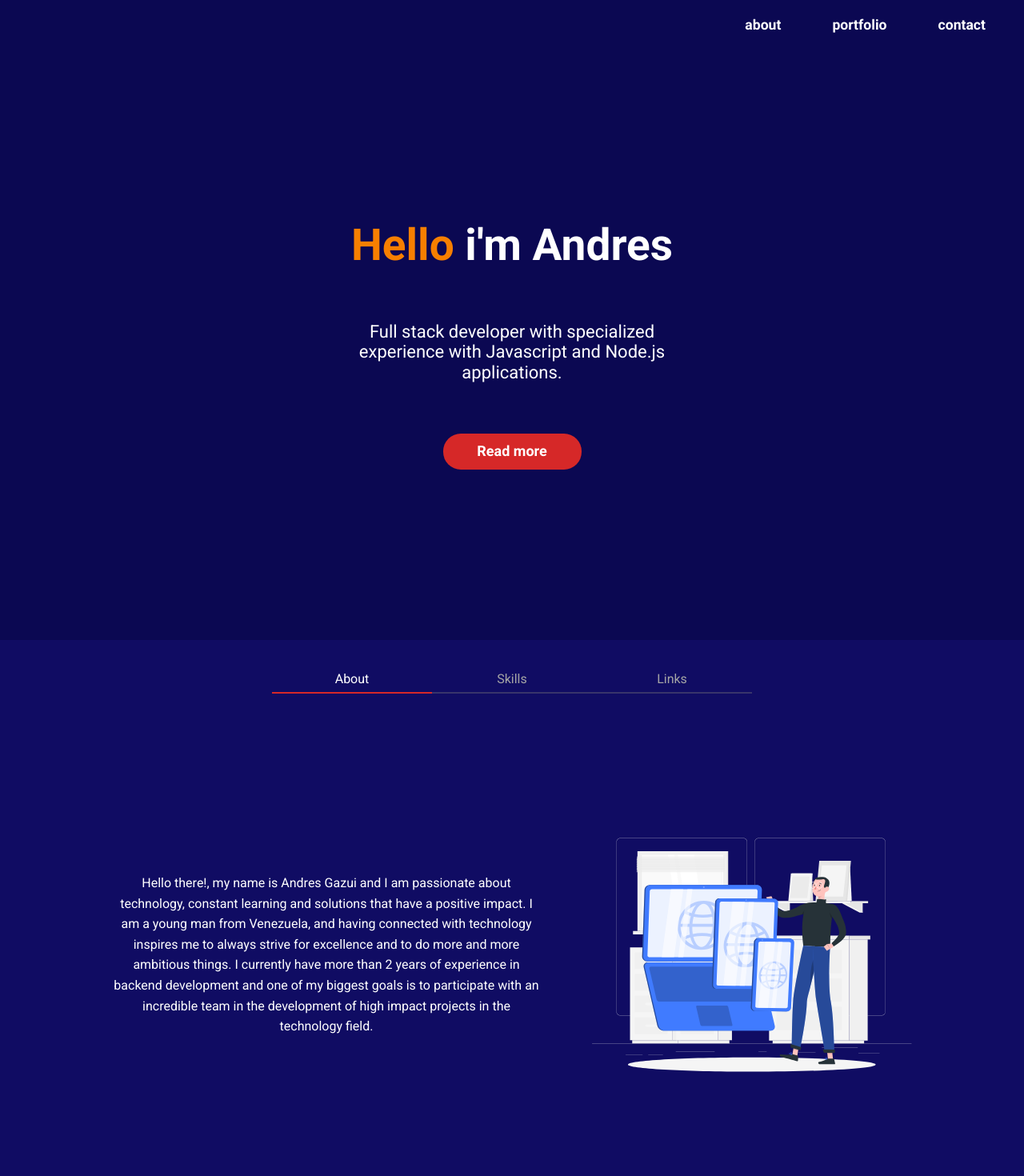
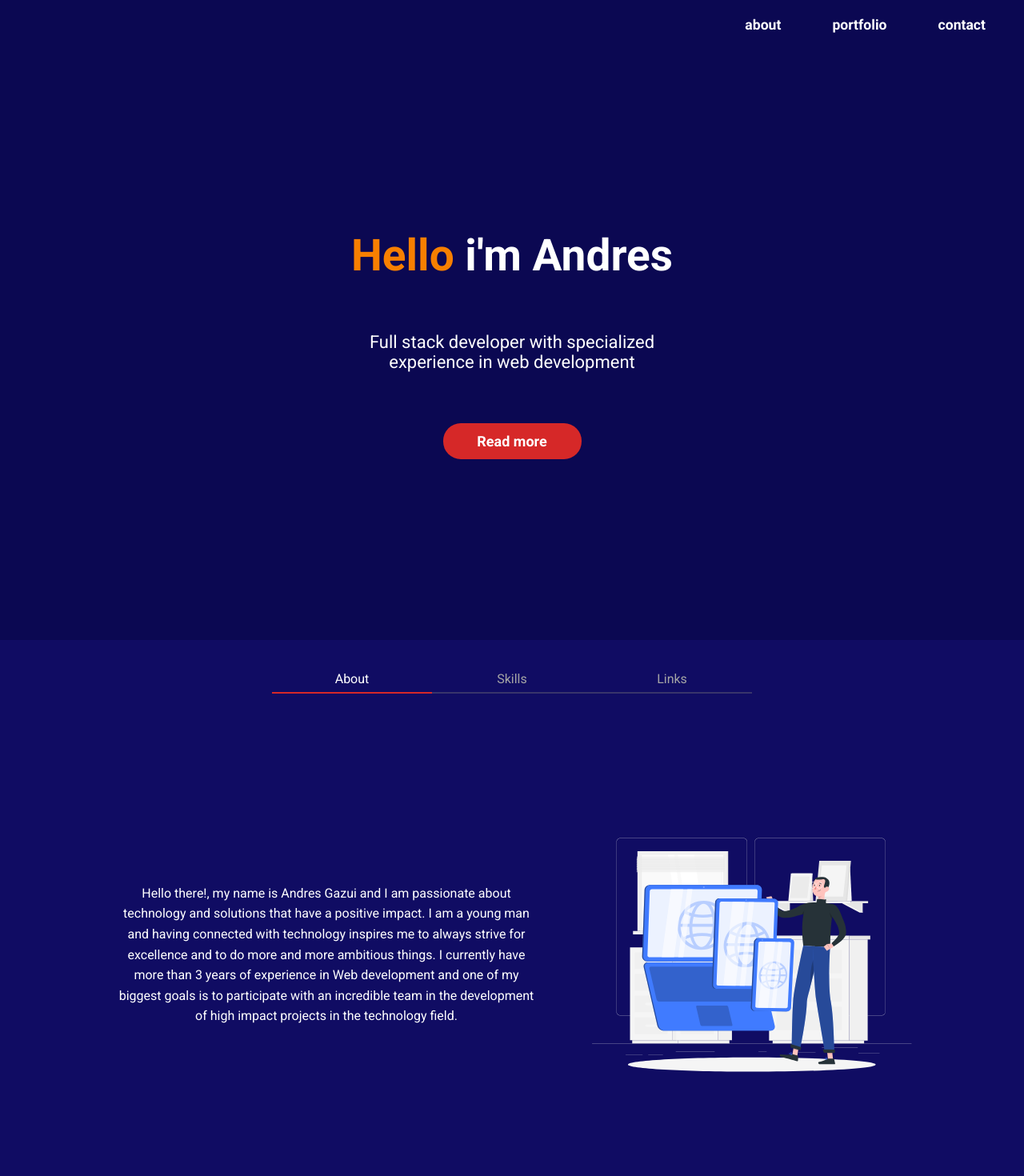
Before and after one commit to GodOmega/Portfolio, a Next.js app: page / in a window 1280 px wide. Shown: the top 1470 px of the page at 80% size. Built offline with nearby package versions, Linux system fonts and the light colour scheme.

Commit message:
style: :art: Description of myself

```diff
--- a/src/features/AboutWidget/AboutWidget/index.jsx
+++ b/src/features/AboutWidget/AboutWidget/index.jsx
@@ -17,11 +17,11 @@ const AboutWidget = () => {
       <img src="/images/about_image.svg" alt="About Image" />
       <p>
         Hello there!, my name is Andres Gazui and I am passionate about
-        technology, constant learning and solutions that have a positive impact.
-        I am a young man from Venezuela, and having connected with technology
+        technology and solutions that have a positive impact.
+        I am a young man and having connected with technology
         inspires me to always strive for excellence and to do more and more
-        ambitious things. I currently have more than 2 years of experience in
-        backend development and one of my biggest goals is to participate with
+        ambitious things. I currently have more than 3 years of experience in
+        Web development and one of my biggest goals is to participate with
         an incredible team in the development of high impact projects in the
         technology field.
       </p>
--- a/src/pages/index.jsx
+++ b/src/pages/index.jsx
@@ -22,18 +22,18 @@ const index = () => {
   return (
     <>
       <Head>
-        <title>Andres Gazui | Backend Developer</title>
+        <title>Andres Gazui | Full Stack Developer</title>
         <meta property="author" content="Andres Gazui" />
         <meta name="description" content="Backend developer portfolio" />
         <meta property="robots" content="all" />
         <meta
           name="keywords"
-          content="backend, developer, nodejs, javascript"
+          content="backend, full stack, frontend, web developer, nodejs, javascript"
         />
-        <meta property="og:title" content="Andres Gazui - Backend developer" />
+        <meta property="og:title" content="Andres Gazui - Web developer" />
         <meta
           property="og:description"
-          content=" I am a Backend developer and passionate by technology with many years of experience building and maintaining applications"
+          content=" I am a Full stack developer and passionate by technology with many years of experience building and maintaining applications"
         />
         <link rel="canonical" href="https://andresgazui.com" />
       </Head>
@@ -45,8 +45,7 @@ const index = () => {
               <span>Hello</span> i'm Andres
             </h1>
             <p className={styles.header_subtitle}>
-              Full stack developer with specialized experience with
-              Javascript and Node.js applications.
+              Full stack developer with specialized experience in web development
             </p>
             <Button>
               <Link to="about" smooth={true} duration={500}>
@@ -88,7 +87,7 @@ const index = () => {
               image="https://res.cloudinary.com/dqd4krsof/image/upload/v1672947768/portfolio/disney_k773tm_wzclmn.webp"
             /> */}
             <SliderItem
-              description="Real time application to watch chat and watch videos with friends"
+              description="Real time application to chat and watch videos with friends"
               image="https://res.cloudinary.com/dqd4krsof/image/upload/v1674266307/portfolio/realtimeVideo_sz5ii1.webp"
             />
             <SliderItem
```
